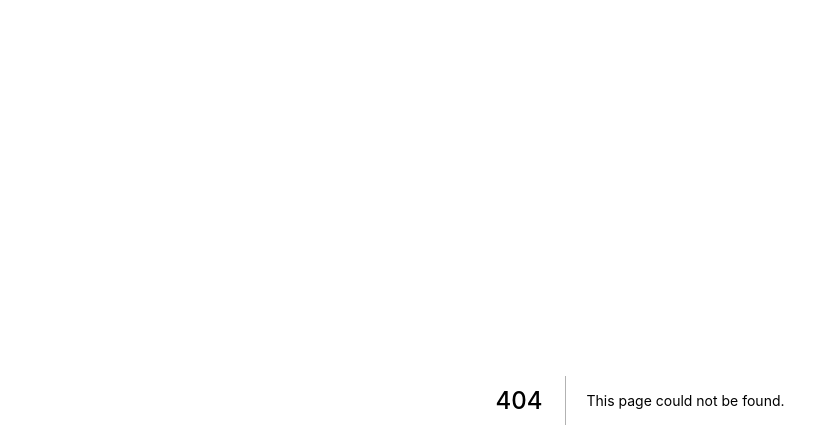
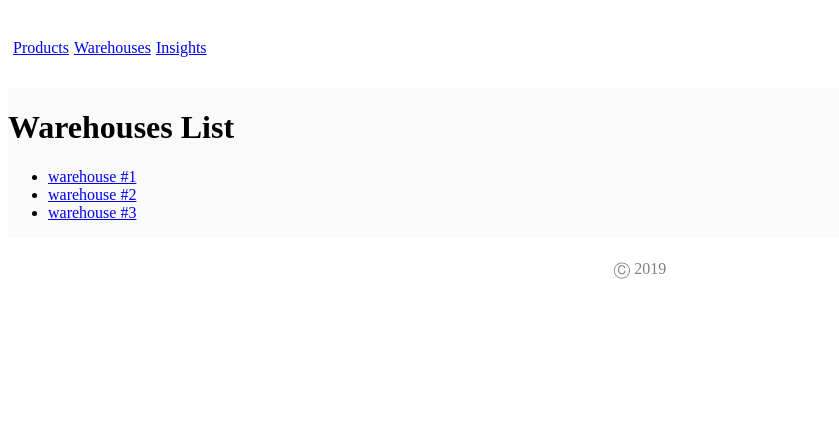
Before and after one commit to amankkg/test-ideal-robot, a Next.js app: page /wh in a window 1280 px wide. Before the commit this address had no page. Shown: the top 448 px of the page, without its empty margins (0-839 px from the left). Built offline with nearby package versions, Linux system fonts and the light colour scheme.

Commit message:
add routes with stub pages

```diff
--- a/organisms/header.tsx
+++ b/organisms/header.tsx
@@ -12,13 +12,14 @@ const Root = styled.header`
   }
 `
 
+// TODO: actual content shouldn't be hardcoded
 const Header = ({className}: {className?: string}) => (
   <Root className={className}>
     <Link href="/">
       <a>Products</a>
     </Link>
     <Link href="/wh">
-      <a>Warehouse</a>
+      <a>Warehouses</a>
     </Link>
     <Link href="/insights">
       <a>Insights</a>
--- /dev/null
+++ b/pages/insights.tsx
@@ -0,0 +1,5 @@
+import * as React from 'react'
+
+const InsightsPage = () => <h1>Insights</h1>
+
+export default InsightsPage
--- /dev/null
+++ b/pages/wh/index.tsx
@@ -0,0 +1,29 @@
+import * as React from 'react'
+import Link from 'next/link'
+
+import {Main} from 'templates'
+
+const WarehousesPage = () => (
+  <Main>
+    <h1>Warehouses List</h1>
+    <ul>
+      <li>
+        <Link href="/wh/[id]" as="/wh/1">
+          warehouse #1
+        </Link>
+      </li>
+      <li>
+        <Link href="/wh/[id]" as="/wh/2">
+          warehouse #2
+        </Link>
+      </li>
+      <li>
+        <Link href="/wh/[id]" as="/wh/3">
+          warehouse #3
+        </Link>
+      </li>
+    </ul>
+  </Main>
+)
+
+export default WarehousesPage
```
Also changed, not shown: pages/index.tsx (+21 -3 lines), pages/p/[id].tsx (added, +16 -0 lines), pages/wh/[id].tsx (added, +16 -0 lines), 2 other files (tests, documents, lock files or other folders).
